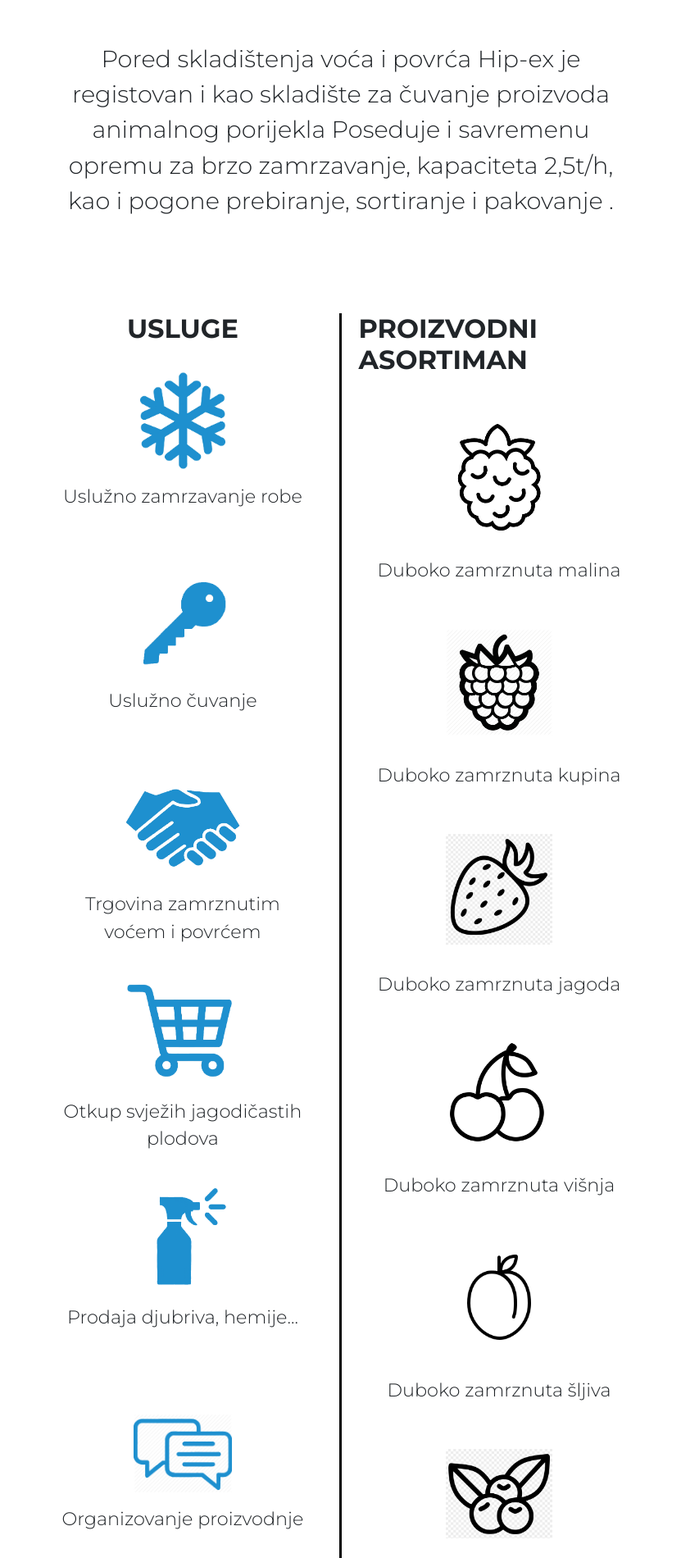
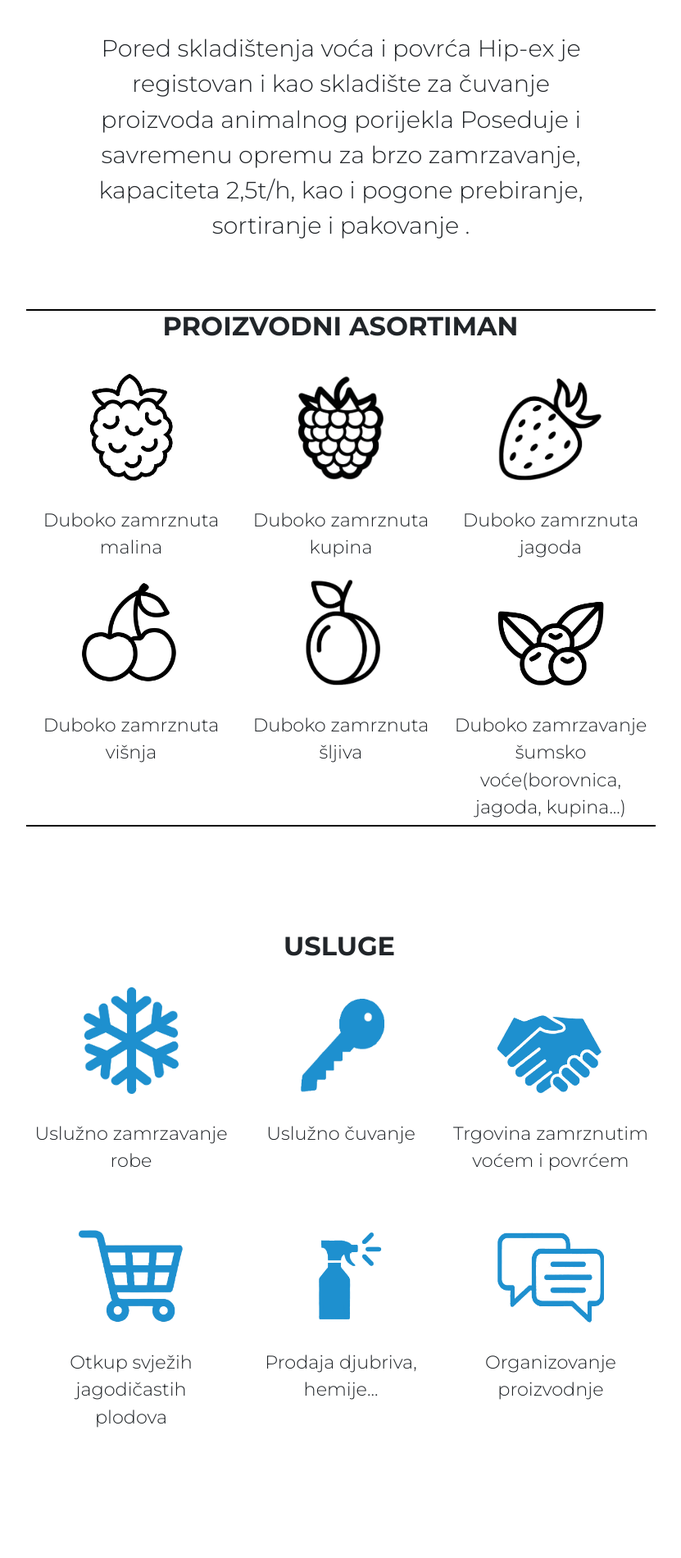
Before and after one commit to Bojan-Mitrovic/Hipex, a PHP site: page /proizvodi.html in a window 1280 px wide. Shown: the part 686-2586 px from the top of the page at 82% size, without its empty margins (224-1055 px from the left). Run offline with PHP 8.4, Linux system fonts and the light colour scheme.

Commit message:
rearanged icons, and layout for third page

```diff
--- a/home.html
+++ b/home.html
@@ -130,7 +130,7 @@
                 <!-- single item -->
                 <div class="icon-wrap cloud">
                     <div class="icon cloud-icon">
-                        <img src="./images/cloud2 (1).png" alt="">
+                        <img src="./images/cloud.png" alt="">
                     </div>
                     <p class="icon-text">Organizovanje proizvodnje</p>
                 </div>
--- a/proizvodi.html
+++ b/proizvodi.html
@@ -37,62 +37,13 @@
         <div class="service-intro">
             <p>Pored skladištenja voća i povrća Hip-ex je registovan i kao skladište za čuvanje proizvoda animalnog porijekla Poseduje i savremenu opremu za brzo zamrzavanje, kapaciteta 2,5t/h, kao i pogone prebiranje, sortiranje i pakovanje .
             </p>
+            <!-- line -->
+            <div class="line"></div>
         </div>
-        <!-- vertical line -->
-        <div class="vertical-line"></div>
 
-        <!-- left part / icons -->
-        <div class="services-icon-container">
-            <div class="icons-title">
-                <h2>usluge</h2>
-            </div>
 
-            <!-- single item -->
-            <div class="service-icon-wrap service-flake">
-                <div class="service-icon service-flake-icon">
-                    <img src="./images/flake1.png" alt="">
-                </div>
-                <p class="service-icon-text">Uslužno zamrzavanje robe</p>
-            </div>
-
-            <!-- single item -->
-            <div class="service-icon-wrap service-key">
-                <div class="service-icon service-key-icon">
-                    <img src="./images/kljuc.png" alt="">
-                </div>
-                <p class="service-key-text service-icon-text">Uslužno čuvanje</p>
-            </div>
-            <!-- single item -->
-            <div class="service-icon-wrap service-hands">
-                <div class="service-icon service-hands-icon">
-                    <img src="./images/ruke.png" alt="">
-                </div>
-                <p class="service-hands-text service-icon-text">Trgovina zamrznutim<br> voćem i povrćem</p>
-            </div>
-            <!-- single item -->
-            <div class="service-icon-wrap service-cart">
-                <div class="service-icon service-cart-icon">
-                    <img src="./images/cart1.png" alt="">
-                </div>
-                <p class="service-cart-text service-icon-text">Otkup svježih jagodičastih<br> plodova</p>
-            </div>
-            <!-- single item -->
-            <div class="service-icon-wrap service-spray">
-                <div class="service-icon service-spray-icon">
-                    <img src="./images/spray1.png" alt="">
-                </div>
-                <p class="icon-text">Prodaja djubriva, hemije...</p>
-            </div>
-            <!-- single item -->
-            <div class="service-icon-wrap service-cloud">
-                <div class="service-icon service-cloud-icon">
-                    <img src="./images/cloud2 (1).png" alt="">
-                </div>
-                <p class="service-icon-text">Organizovanje proizvodnje</p>
-            </div>
-        </div>
-        <!-- right side / produces -->
-        <div class="fruit-container">
+        <!-- icons produces -->
+        <div class="fruit-wrap">
             <div class="produce-title">
                 <h2>proizvodni asortiman</h2>
             </div>
@@ -107,7 +58,7 @@
                 <!-- single item -->
                 <div class="fruit-container">
                     <div class="fruit-icon">
-                        <img src="./images/kupina.webp" alt="kupina">
+                        <img src="./images/kupina.png" alt="kupina">
                     </div>
                     <p>Duboko zamrznuta kupina</p>
                 </div>
@@ -116,7 +67,7 @@
                     <div class="fruit-icon">
                         <img src="./images/jagoda.png" alt="jagoda">
                     </div>
-                    <p>Duboko zamrznuta jagoda</p>
+                    <p class="strawberry-text">Duboko zamrznuta jagoda</p>
                 </div>
                 <!-- single item -->
                 <div class="fruit-container">
@@ -134,15 +85,68 @@
                 </div>
                 <!-- single item -->
                 <div class="fruit-container">
-                    <div class="fruit-icon">
+                    <div class="fruit-icon blueberries">
                         <img src="./images/borovnica.png" alt="borovnica">
                     </div>
                     <p>Duboko zamrzavanje šumsko voće(borovnica, jagoda, kupina...)</p>
                 </div>
+            </div>
+            <div class="line"></div>
 
+        </div>
+
+
+        <!-- service icons -->
+        <div class="service-wrap">
+            <div class="icons-title">
+                <h2>usluge</h2>
+            </div>
+            <div class="services-icon-container">
+                <!-- single item -->
+                <div class="service-icon-wrap service-flake">
+                    <div class="service-icon service-flake-icon">
+                        <img src="./images/flake1.png" alt="">
+                    </div>
+                    <p class="service-icon-text">Uslužno zamrzavanje robe</p>
+                </div>
+
+                <!-- single item -->
+                <div class="service-icon-wrap service-key">
+                    <div class="service-icon service-key-icon">
+                        <img src="./images/kljuc.png" alt="">
+                    </div>
+                    <p class="service-key-text service-icon-text">Uslužno čuvanje</p>
+                </div>
+                <!-- single item -->
+                <div class="service-icon-wrap service-hands">
+                    <div class="service-icon service-hands-icon">
+                        <img src="./images/ruke.png" alt="">
+                    </div>
+                    <p class="service-hands-text service-icon-text">Trgovina zamrznutim<br> voćem i povrćem</p>
+                </div>
+                <!-- single item -->
+                <div class="service-icon-wrap service-cart">
+                    <div class="service-icon service-cart-icon">
+                        <img src="./images/cart1.png" alt="">
+                    </div>
+                    <p class="service-cart-text service-icon-text">Otkup svježih jagodičastih<br> plodova</p>
+                </div>
+                <!-- single item -->
+                <div class="service-icon-wrap service-spray">
+                    <div class="service-icon service-spray-icon">
+                        <img src="./images/spray1.png" alt="">
+                    </div>
+                    <p class="icon-text">Prodaja djubriva, hemije...</p>
+                </div>
+                <!-- single item -->
+                <div class="service-icon-wrap service-cloud">
+                    <div class="service-icon service-cloud-icon">
+                        <img src="./images/cloud.png" alt="">
+                    </div>
+                    <p class="service-icon-text">Organizovanje proizvodnje</p>
+                </div>
             </div>
         </div>
-
 
         <!-- footer -->
         <div class="footer-background-produce">
--- a/style.css
+++ b/style.css
@@ -946,18 +891,18 @@ body {
 .produce-container {
   display: -ms-grid;
   display: grid;
-  -ms-grid-rows: 1fr 0.3fr (0.8fr)[3] 0.4fr;
-      grid-template-rows: 1fr 0.3fr repeat(3, 0.8fr) 0.4fr;
-  -ms-grid-columns: 1fr 1.5fr 3px 1.5fr 1fr;
-      grid-template-columns: 1fr 1.5fr 3px 1.5fr 1fr;
+  -ms-grid-rows: 1fr 0.6fr (1.05fr)[2] 0.4fr;
+      grid-template-rows: 1fr 0.6fr repeat(2, 1.05fr) 0.4fr;
+  -ms-grid-columns: 1fr 3fr 1fr;
+      grid-template-columns: 1fr 3fr 1fr;
 }
 
 .header-background {
   -ms-grid-row: 1;
   -ms-grid-row-span: 1;
   -ms-grid-column: 1;
-  -ms-grid-column-span: 5;
-  grid-area: 1 / 1 / 2 / 6;
+  -ms-grid-column-span: 3;
+  grid-area: 1 / 1 / 2 / 4;
   min-height: 600px;
   background: url("./images/proizvodiiii.png") no-repeat center center/cover;
 }
@@ -966,191 +911,47 @@ body {
   -ms-grid-row: 2;
   -ms-grid-row-span: 1;
   -ms-grid-column: 2;
-  -ms-grid-column-span: 3;
-  grid-area: 2 / 2 / 3 / 5;
-  padding: 50px;
+  -ms-grid-column-span: 1;
+  grid-area: 2 / 2 / 3 / 3;
 }
 
 .service-intro p {
   font-size: 1.8rem;
   text-align: center;
+  padding: 65px;
 }
 
-.footer-background-produce {
-  -ms-grid-row: 6;
+.fruit-wrap {
+  -ms-grid-row: 3;
   -ms-grid-row-span: 1;
-  -ms-grid-column: 1;
-  -ms-grid-column-span: 5;
-  grid-area: 6 / 1 / 7 / 6;
-  background: #444343;
+  -ms-grid-column: 2;
+  -ms-grid-column-span: 1;
+  grid-area: 3 / 2 / 4 / 3;
 }
 
-.vertical-line {
-  -ms-grid-row: 3;
-  -ms-grid-row-span: 3;
-  -ms-grid-column: 3;
-  -ms-grid-column-span: 1;
-  grid-area: 3 / 3 / 6 / 4;
-  border-right: 3px solid black;
-  width: 3px;
-  margin: 50px 0;
+.fruit-wrap .produce-title {
+  padding-bottom: 30px;
 }
 
-.services-icon-container {
-  -ms-grid-row: 3;
-  -ms-grid-row-span: 3;
-  -ms-grid-column: 2;
-  -ms-grid-column-span: 1;
-  grid-area: 3 / 2 / 6 / 3;
-  display: -webkit-box;
-  display: -ms-flexbox;
-  display: flex;
-  -webkit-box-orient: vertical;
-  -webkit-box-direction: normal;
-      -ms-flex-direction: column;
-          flex-direction: column;
-  -webkit-box-pack: justify;
-      -ms-flex-pack: justify;
-          justify-content: space-between;
-  -webkit-box-align: center;
-      -ms-flex-align: center;
-          align-items: center;
-  padding: 50px 0;
+.fruit-wrap .produce-title h2 {
+  text-transform: uppercase;
+  font-weight: bold;
+  width: 435px;
+  margin-right: auto;
+  margin-left: auto;
 }
 
-.services-icon-container .icons-title h2 {
-  text-transform: uppercase;
-  font-weight: bold;
+.fruit-wrap .frozen-fruits {
+  display: -ms-grid;
+  display: grid;
+  -ms-grid-rows: (1fr)[2];
+      grid-template-rows: repeat(2, 1fr);
+  -ms-grid-columns: (1fr)[3];
+      grid-template-columns: repeat(3, 1fr);
+  padding-bottom: 50px;
 }
 
-.services-icon-container .service-icon-wrap {
-  display: -webkit-box;
-  display: -ms-flexbox;
-  display: flex;
-  -webkit-box-orient: vertical;
-  -webkit-box-direction: normal;
-      -ms-flex-direction: column;
-          flex-direction: column;
-  min-height: 250px;
-  -ms-flex-pack: distribute;
-      justify-content: space-around;
-  position: relative;
-  -webkit-box-pack: center;
-      -ms-flex-pack: center;
-          justify-content: center;
-  -webkit-box-align: center;
-      -ms-flex-align: center;
-          align-items: center;
-  text-align: center;
-  -webkit-transition: -webkit-transform 0.8s;
-  transition: -webkit-transform 0.8s;
-  transition: transform 0.8s;
-  transition: transform 0.8s, -webkit-transform 0.8s;
-}
-
-.services-icon-container .service-icon-wrap:hover {
-  -webkit-transform: scale(1.2);
-          transform: scale(1.2);
-}
-
-.services-icon-container .service-icon-wrap p {
-  font-size: 1.4rem;
-  text-align: center;
-  margin-top: 2rem;
-}
-
-.services-icon-container .service-icon img {
-  width: 80px;
-  cursor: pointer;
-}
-
-.services-icon-container .service-flake-icon {
-  -webkit-transform: scale(1.3);
-          transform: scale(1.3);
-}
-
-.services-icon-container .service-key .service-key-icon {
-  -webkit-transform: scale(1.6);
-          transform: scale(1.6);
-  position: relative;
-}
-
-.services-icon-container .service-key .service-key-text {
-  padding-top: 15px;
-}
-
-.services-icon-container .service-hands {
-  position: relative;
-}
-
-.services-icon-container .service-hands .service-hands-icon {
-  -webkit-transform: scale(1.9);
-          transform: scale(1.9);
-  padding-top: 30px;
-  position: relative;
-}
-
-.services-icon-container .service-hands .service-hands-text {
-  padding-top: 30px;
-}
-
-.services-icon-container .service-cart {
-  padding-top: 40px;
-}
-
-.services-icon-container .service-cart .service-cart-icon {
-  -webkit-transform: scale(2);
-          transform: scale(2);
-}
-
-.services-icon-container .service-cart .service-cart-text {
-  padding-top: 20px;
-}
-
-.services-icon-container .service-spray .service-spray-icon {
-  -webkit-transform: scale(1.5);
-          transform: scale(1.5);
-  margin-bottom: 10px;
-}
-
-.services-icon-container .service-cloud {
-  padding-top: 20px;
-}
-
-.services-icon-container .service-cloud .service-cloud-icon {
-  -webkit-transform: scale(1.5);
-          transform: scale(1.5);
-}
-
-.fruit-container {
-  -ms-grid-row: 3;
-  -ms-grid-row-span: 3;
-  -ms-grid-column: 4;
-  -ms-grid-column-span: 1;
-  grid-area: 3 / 4 / 6 / 5;
-  padding-top: 50px;
-}
-
-.fruit-container h2 {
-  text-transform: uppercase;
-  font-weight: bold;
-  padding-left: 20px;
-}
-
-.fruit-container .frozen-fruits {
-  display: -webkit-box;
-  display: -ms-flexbox;
-  display: flex;
-  -webkit-box-orient: vertical;
-  -webkit-box-direction: normal;
-      -ms-flex-direction: column;
-          flex-direction: column;
-  -webkit-box-pack: justify;
-      -ms-flex-pack: justify;
-          justify-content: space-between;
-}
-
-.fruit-container .frozen-fruits .fruit-container {
+.fruit-wrap .frozen-fruits .fruit-container {
   display: -webkit-box;
   display: -ms-flexbox;
   display: flex;
@@ -1162,15 +963,98 @@ body {
       -ms-flex-align: center;
           align-items: center;
   height: 250px;
+  cursor: pointer;
+  -webkit-transition: 0.8s;
+  transition: 0.8s;
 }
 
-.fruit-container .frozen-fruits .fruit-container .fruit-icon img {
+.fruit-wrap .frozen-fruits .fruit-container:hover {
+  -webkit-transform: scale(1.2);
+          transform: scale(1.2);
+}
+
+.fruit-wrap .frozen-fruits .fruit-container .fruit-icon img {
   width: 130px;
 }
 
-.fruit-container .frozen-fruits .fruit-container p {
+.fruit-wrap .frozen-fruits .fruit-container p {
   font-size: 1.4rem;
   text-align: center;
   margin-top: 2rem;
 }
+
+.service-wrap {
+  display: -webkit-box;
+  display: -ms-flexbox;
+  display: flex;
+  -webkit-box-orient: vertical;
+  -webkit-box-direction: normal;
+      -ms-flex-direction: column;
+          flex-direction: column;
+  -ms-grid-row: 4;
+  -ms-grid-row-span: 1;
+  -ms-grid-column: 2;
+  -ms-grid-column-span: 1;
+  grid-area: 4 / 2 / 5 / 3;
+}
+
+.service-wrap .icons-title h2 {
+  text-transform: uppercase;
+  font-weight: bold;
+  width: 140px;
+  margin: 65px auto 30px auto;
+}
+
+.service-wrap .services-icon-container {
+  display: -ms-grid;
+  display: grid;
+  -ms-grid-rows: (1fr)[2];
+      grid-template-rows: repeat(2, 1fr);
+  -ms-grid-columns: (1fr)[3];
+      grid-template-columns: repeat(3, 1fr);
+}
+
+.service-wrap .services-icon-container .service-icon-wrap {
+  display: -webkit-box;
+  display: -ms-flexbox;
+  display: flex;
+  -webkit-box-orient: vertical;
+  -webkit-box-direction: normal;
+      -ms-flex-direction: column;
+          flex-direction: column;
+  position: relative;
+  -webkit-box-align: center;
+      -ms-flex-align: center;
+          align-items: center;
+  -webkit-transition: -webkit-transform 0.8s;
+  transition: -webkit-transform 0.8s;
+  transition: transform 0.8s;
+  transition: transform 0.8s, -webkit-transform 0.8s;
+}
+
+.service-wrap .services-icon-container .service-icon-wrap:hover {
+  -webkit-transform: scale(1.2);
+          transform: scale(1.2);
+}
+
+.service-wrap .services-icon-container .service-icon-wrap p {
+  font-size: 1.4rem;
+  text-align: center;
+  margin-top: 2rem;
+}
+
+.service-wrap .services-icon-container .service-icon img {
+  width: 130px;
+  height: 130px;
+  cursor: pointer;
+}
+
+.footer-background-produce {
+  -ms-grid-row: 6;
+  -ms-grid-row-span: 1;
+  -ms-grid-column: 1;
+  -ms-grid-column-span: 3;
+  grid-area: 6 / 1 / 7 / 4;
+  background: #444343;
+}
 /*# sourceMappingURL=style.css.map */
--- a/style.scss
+++ b/style.scss
@@ -731,148 +688,53 @@ body {
 // =============================== service & produce =======================================
 .produce-container {
     display: grid;
-    grid-template-rows: 1fr 0.3fr repeat(3, 0.8fr) 0.4fr;
-    grid-template-columns: 1fr 1.5fr 3px 1.5fr 1fr;
+    grid-template-rows: 1fr 0.6fr repeat(2, 1.05fr) 0.4fr;
+    grid-template-columns: 1fr 3fr 1fr;
 }
 
 .header-background {
-    grid-area: 1 / 1 / 2 / 6;
+    grid-area: 1 / 1 / 2 / 4;
     min-height: 600px;
     background: url('./images/proizvodiiii.png') no-repeat center center / cover;
 }
 
 .service-intro {
-    grid-area: 2 / 2 / 3 / 5;
-    padding: 50px;
+    grid-area: 2 / 2 / 3 / 3;
     p {
         font-size: 1.8rem;
         text-align: center;
+        padding: 65px;
     }
 }
 
-// footer
-.footer-background-produce {
-    grid-area: 6 / 1 / 7 / 6;
-    background: rgb(68, 67, 67);
-}
-
-// vertical line
-.vertical-line {
-    grid-area: 3 / 3 / 6 / 4;
-    border-right: 3px solid black;
-    width: 3px;
-    margin: 50px 0;
-}
-
-// icons
-.services-icon-container {
-    grid-area: 3 / 2 / 6 / 3;
-    display: flex;
-    flex-direction: column;
-    justify-content: space-between;
-    align-items: center;
-    padding: 50px 0;
-    .icons-title {
+// icons produce
+.fruit-wrap {
+    grid-area: 3 / 2 / 4 / 3;
+    .produce-title {
+        padding-bottom: 30px;
         h2 {
             text-transform: uppercase;
             font-weight: bold;
+            width: 435px;
+            margin-right: auto;
+            margin-left: auto;
         }
     }
-    .service-icon-wrap {
-        display: flex;
-        flex-direction: column;
-        min-height: 250px;
-        justify-content: space-around;
-        position: relative;
-        justify-content: center;
-        align-items: center;
-        text-align: center;
-        transition: transform 0.8s;
-        &:hover {
-            transform: scale(1.2);
-        }
-        p {
-            font-size: 1.4rem;
-            text-align: center;
-            margin-top: 2rem;
-        }
-    }
-    .service-icon img {
-        width: 80px;
-        cursor: pointer;
-    }
-    .service-flake {}
-    .service-flake-icon {
-        transform: scale(1.3);
-        .service-flake-text {}
-    }
-    // key
-    .service-key {
-        .service-key-icon {
-            transform: scale(1.6);
-            position: relative;
-        }
-        .service-key-text {
-            padding-top: 15px;
-        }
-    }
-    // hands
-    .service-hands {
-        position: relative;
-        .service-hands-icon {
-            transform: scale(1.9);
-            padding-top: 30px;
-            position: relative;
-        }
-        .service-hands-text {
-            padding-top: 30px;
-        }
-    }
-    // second row icons
-    // cart icon
-    .service-cart {
-        padding-top: 40px;
-        .service-cart-icon {
-            transform: scale(2);
-        }
-        .service-cart-text {
-            padding-top: 20px;
-        }
-    }
-    // spray icon
-    .service-spray {
-        .service-spray-icon {
-            transform: scale(1.5);
-            margin-bottom: 10px;
-        }
-    }
-    // cloud icon
-    .service-cloud {
-        padding-top: 20px;
-        .service-cloud-icon {
-            transform: scale(1.5);
-        }
-    }
-}
-
-// right side / produces
-.fruit-container {
-    grid-area: 3 / 4 / 6 / 5;
-    padding-top: 50px;
-    h2 {
-        text-transform: uppercase;
-        font-weight: bold;
-        padding-left: 20px;
-    }
     .frozen-fruits {
-        display: flex;
-        flex-direction: column;
-        justify-content: space-between;
+        display: grid;
+        grid-template-rows: repeat(2, 1fr);
+        grid-template-columns: repeat(3, 1fr);
+        padding-bottom: 50px;
         .fruit-container {
             display: flex;
             flex-direction: column;
             align-items: center;
             height: 250px;
+            cursor: pointer;
+            transition: 0.8s;
+            &:hover {
+                transform: scale(1.2);
+            }
             .fruit-icon {
                 img {
                     width: 130px;
@@ -886,3 +748,49 @@ body {
         }
     }
 }
+
+// icons services
+.service-wrap {
+    display: flex;
+    flex-direction: column;
+    grid-area: 4 / 2 / 5 / 3;
+    .icons-title {
+        h2 {
+            text-transform: uppercase;
+            font-weight: bold;
+            width: 140px;
+            margin: 65px auto 30px auto;
+        }
+    }
+    .services-icon-container {
+        display: grid;
+        grid-template-rows: repeat(2, 1fr);
+        grid-template-columns: repeat(3, 1fr);
+        .service-icon-wrap {
+            display: flex;
+            flex-direction: column;
+            position: relative;
+            align-items: center;
+            transition: transform 0.8s;
+            &:hover {
+                transform: scale(1.2);
+            }
+            p {
+                font-size: 1.4rem;
+                text-align: center;
+                margin-top: 2rem;
+            }
+        }
+        .service-icon img {
+            width: 130px;
+            height: 130px;
+            cursor: pointer;
+        }
+    }
+}
+
+// footer
+.footer-background-produce {
+    grid-area: 6 / 1 / 7 / 4;
+    background: rgb(68, 67, 67);
+}
```
Also changed, not shown: other parts of style.css (+3 -58 lines), other parts of style.scss (+4 -47 lines), images/borovnica.png, images/cart1.png, images/cloud.png (added), images/cloud2 (1).png (deleted), images/flake1.png, images/jagoda.png, images/kupina.png (added), images/kupina.webp (deleted), images/ruke.png, images/sljiva 2.jpg (deleted), images/sljiva.png, images/spray1.png, 2 other files.
